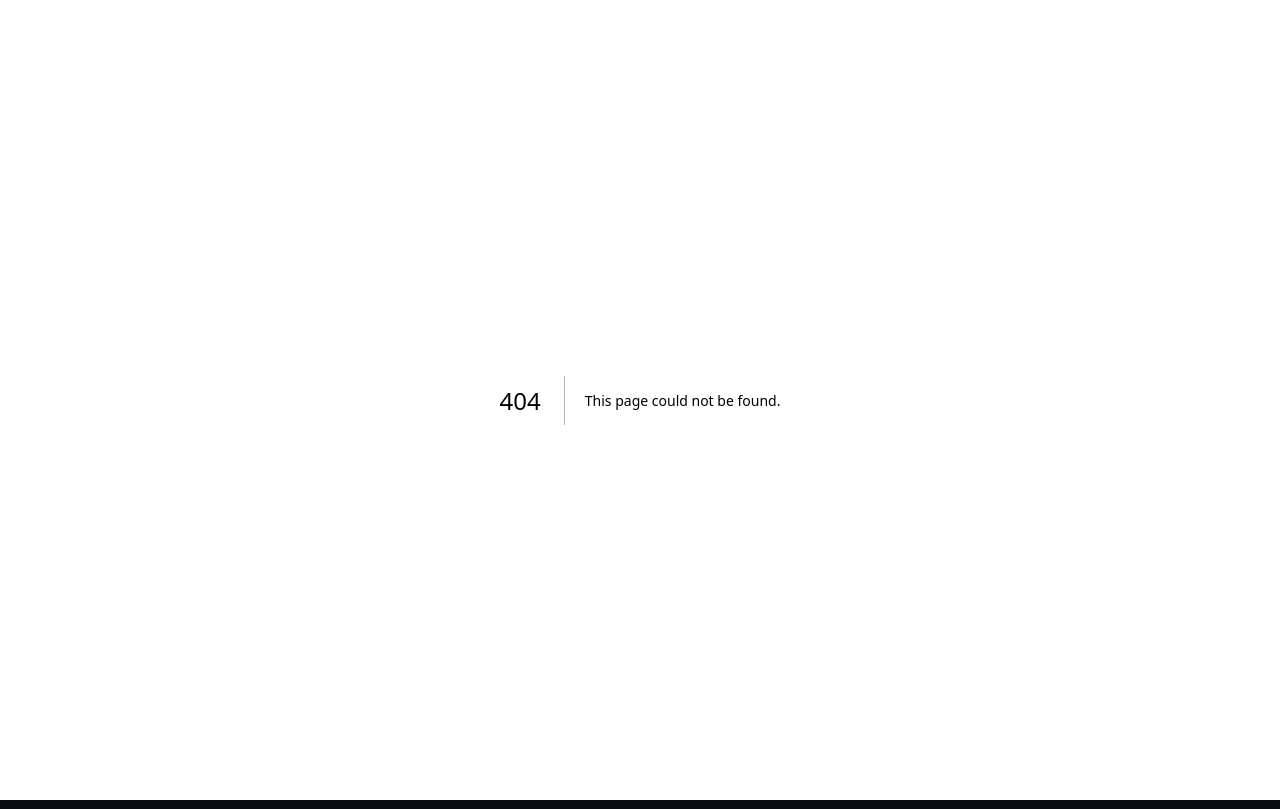
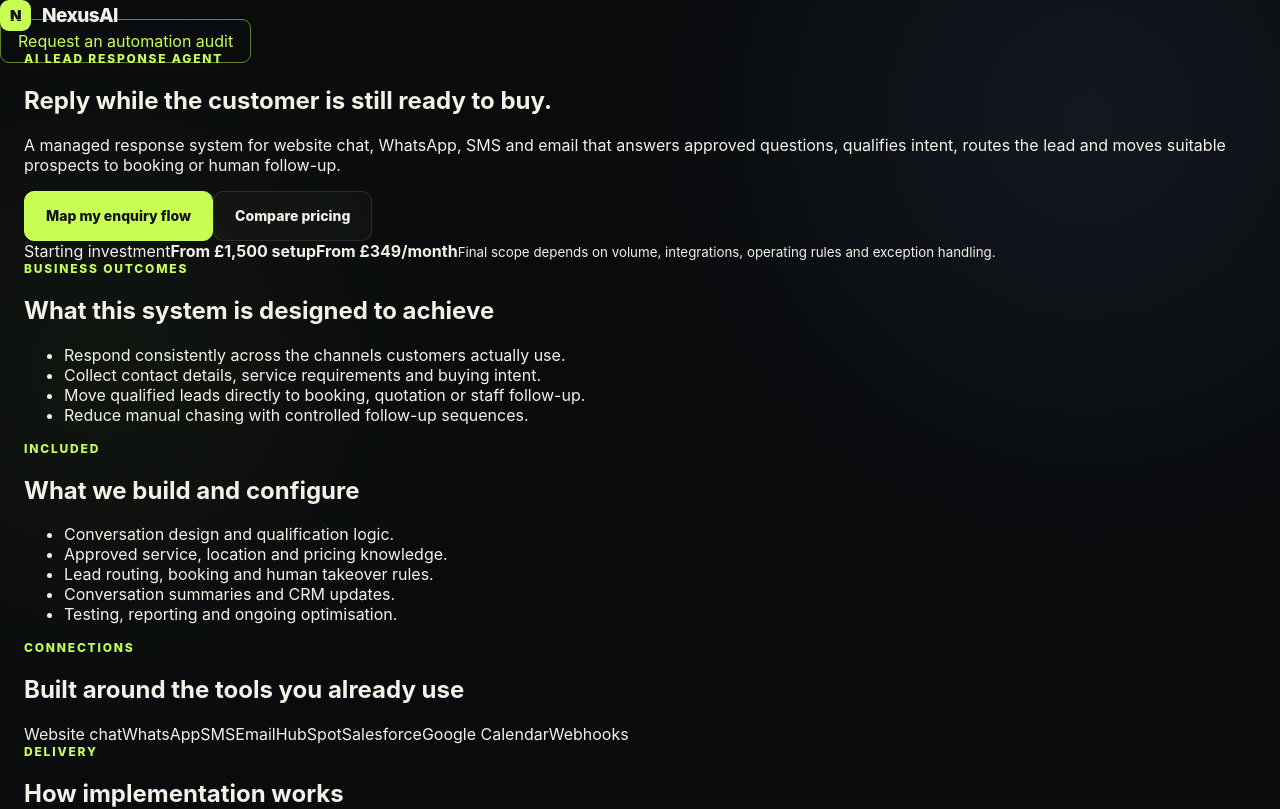
Before and after one commit to Project888-maker/nexusai-agency, a Next.js app: page /ai-lead-response in a window 1280 px wide. Before the commit this address had no page. Shown: the top 809 px of the page. Built offline with nearby package versions, Linux system fonts and the light colour scheme.

Commit message:
Add AI lead response service page

```diff
--- /dev/null
+++ b/app/ai-lead-response/page.tsx
@@ -0,0 +1,44 @@
+import type { Metadata } from 'next'
+import ServiceDetail from '../../components/ServiceDetail'
+
+export const metadata: Metadata = {
+  title: 'AI Lead Response Agent | NexusAI',
+  description: 'AI lead-response automation for website chat, WhatsApp, SMS and email enquiries.',
+}
+
+export default function LeadResponsePage() {
+  return <ServiceDetail
+    eyebrow="AI lead response agent"
+    title="Reply while the customer is still ready to buy."
+    intro="A managed response system for website chat, WhatsApp, SMS and email that answers approved questions, qualifies intent, routes the lead and moves suitable prospects to booking or human follow-up."
+    setupPrice="From £1,500 setup"
+    monthlyPrice="From £349/month"
+    outcomes={[
+      'Respond consistently across the channels customers actually use.',
+      'Collect contact details, service requirements and buying intent.',
+      'Move qualified leads directly to booking, quotation or staff follow-up.',
+      'Reduce manual chasing with controlled follow-up sequences.',
+    ]}
+    includes={[
+      'Conversation design and qualification logic.',
+      'Approved service, location and pricing knowledge.',
+      'Lead routing, booking and human takeover rules.',
+      'Conversation summaries and CRM updates.',
+      'Testing, reporting and ongoing optimisation.',
+    ]}
+    integrations={['Website chat', 'WhatsApp', 'SMS', 'Email', 'HubSpot', 'Salesforce', 'Google Calendar', 'Webhooks']}
+    process={[
+      'Map enquiry sources, qualification questions and desired next actions.',
+      'Build and test channel-specific conversations and fallback behaviour.',
+      'Connect booking, CRM, notification and handover workflows.',
+      'Launch, review conversion data and improve weak conversation points.',
+    ]}
+    limits={[
+      'The agent uses only client-approved information and offers.',
+      'Complex complaints, negotiations and sensitive requests go to staff.',
+      'Channel availability depends on the client account and API permissions.',
+      'Usage beyond the agreed allowance is billed separately.',
+    ]}
+    cta="Map my enquiry flow"
+  />
+}
```
